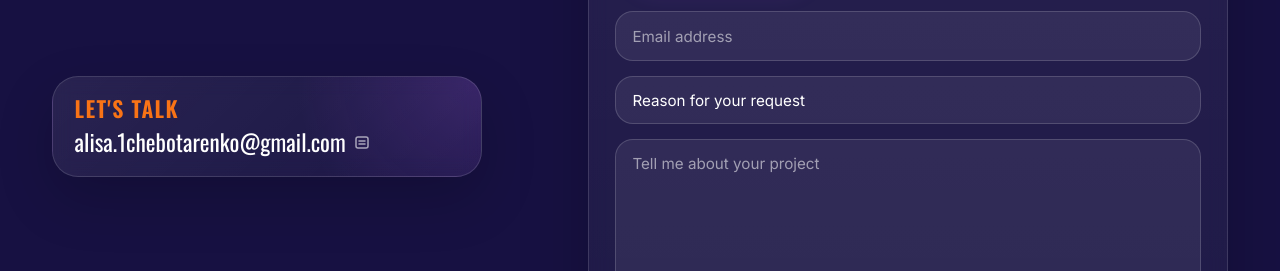
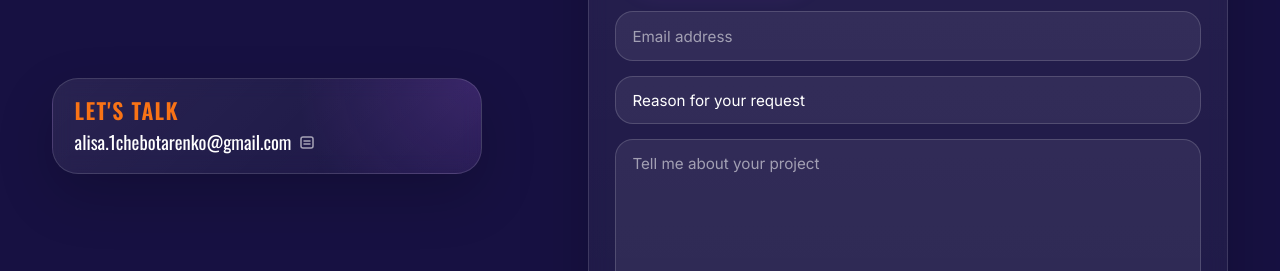
Before and after one commit to cheborotalco/new-sito-ali, a plain HTML site: page index.html in a window 1280 px wide. Shown: the part 6526-6797 px from the top of the page. Drawn offline with nearby package versions, Linux system fonts and the light colour scheme.

Commit message:
Keep contact email on one line

```diff
--- a/assets/index-portfolio-contactthanks-4c8a19e.css
+++ b/assets/index-portfolio-contactthanks-4c8a19e.css
@@ -818,11 +818,14 @@
   }
   #contact .contact-email-link{
     font-family:var(--font-heading)!important;
-    font-size:clamp(1.45rem,1.8vw,2rem)!important;
+    font-size:clamp(1.12rem,1.45vw,1.62rem)!important;
     line-height:1.05!important;
     text-transform:none!important;
     letter-spacing:0!important;
     color:#fff!important;
+    white-space:nowrap!important;
+    max-width:100%!important;
+    overflow:visible!important;
   }
   #contact .copy-icon{
     width:1rem!important;
```
